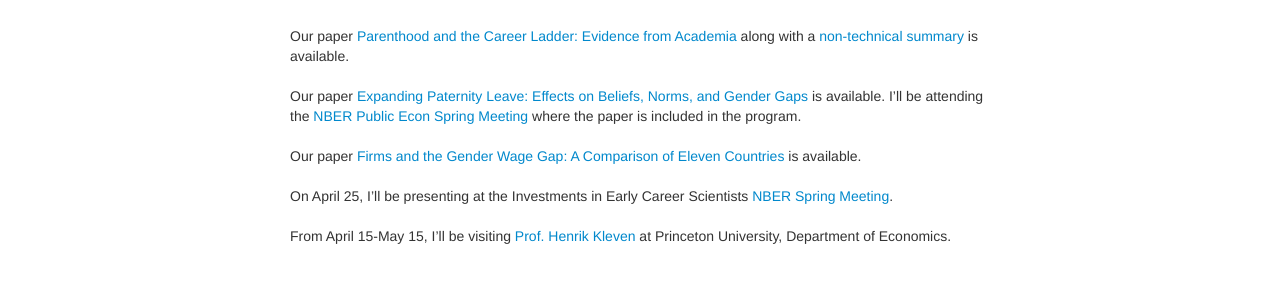
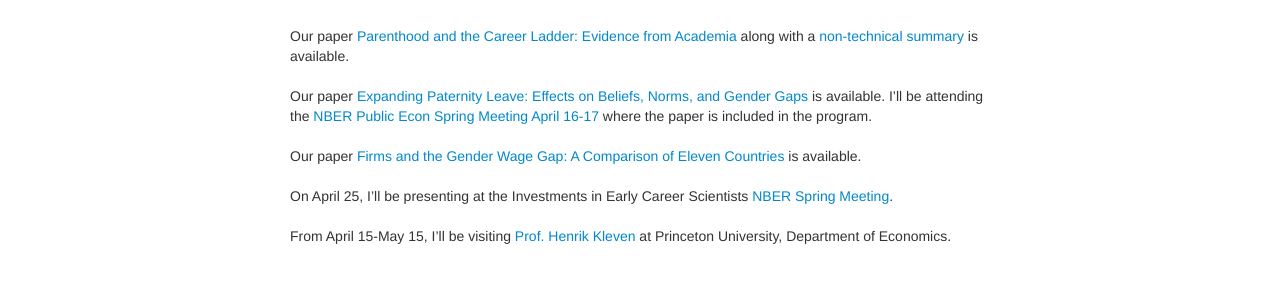
Before and after one commit to annesophielassen/annesophielassen.github.io, a Jekyll site: the page built from index.md, in a window 1280 px wide. Shown: the part 428-728 px from the top of the page. Built offline with Jekyll 4.4.1, drawn with Linux system fonts in a browser that asks for light colours.

Commit message:
Update index.md

```diff
--- a/index.md
+++ b/index.md
@@ -39,7 +39,7 @@ You can contact me on <a href="mailto:anne.sophie.lassen@wzb.eu">anne.sophie.las
 <br>
 Our paper <a href="https://cep.lse.ac.uk/pubs/download/dp2160.pdf">Parenthood and the Career Ladder: Evidence from Academia</a> along with a <a href="https://berlinschoolofeconomics.de/insight/parenthood-and-the-academic-career-ladder-1">non-technical summary</a> is available.<br>
 <br>
-Our paper <a href="https://www.nber.org/papers/w34862">Expanding Paternity Leave: Effects on Beliefs, Norms, and Gender Gaps</a> is available. I'll be attending the <a href="https://www.nber.org/conferences/public-economics-program-meeting-spring-2026">NBER Public Econ Spring Meeting</a> where the paper is included in the program.
+Our paper <a href="https://www.nber.org/papers/w34862">Expanding Paternity Leave: Effects on Beliefs, Norms, and Gender Gaps</a> is available. I'll be attending the <a href="https://www.nber.org/conferences/public-economics-program-meeting-spring-2026">NBER Public Econ Spring Meeting April 16-17</a> where the paper is included in the program.
 <br>
 <br>
 Our paper <a href="https://www.chicagofed.org/publications/working-papers/2025/2025-24">Firms and the Gender Wage Gap: A Comparison of Eleven Countries</a> is available.
```
